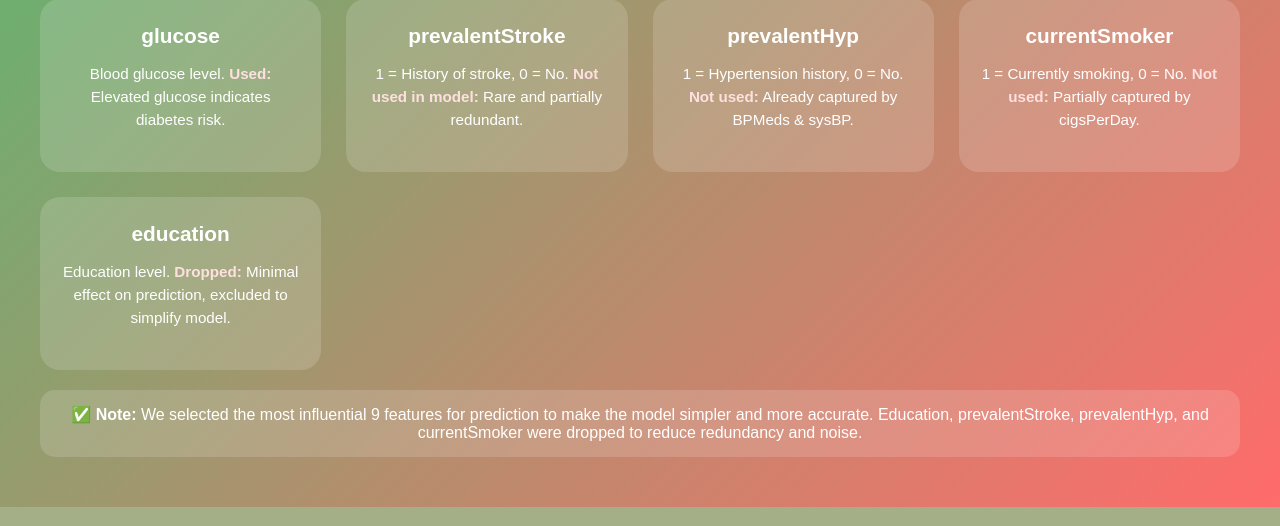
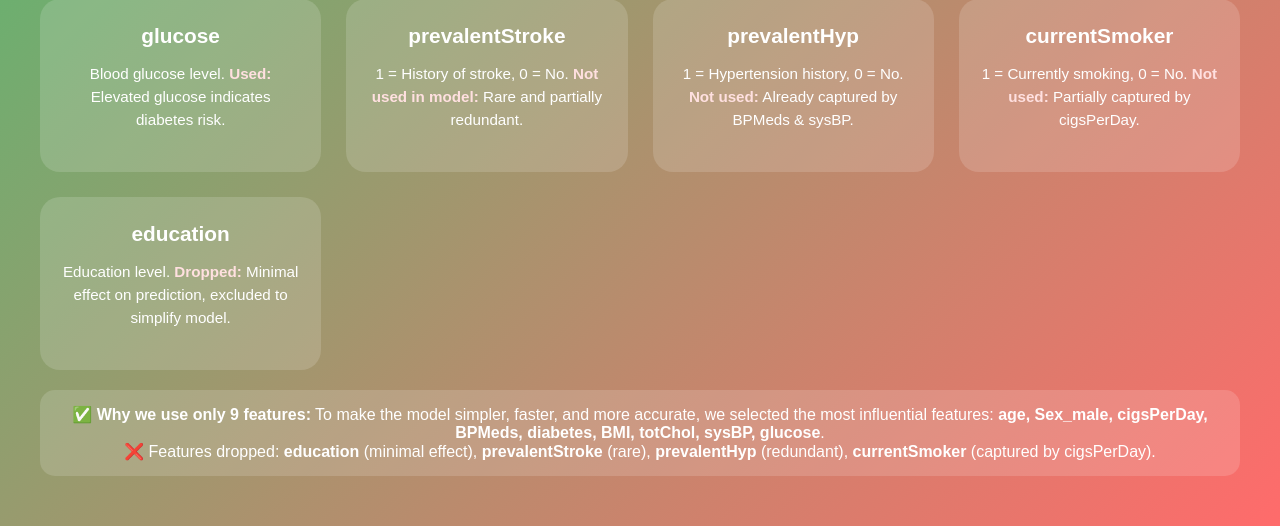
Before and after one commit to jashandeep032kaur-dot/heart-disease-prediction, a Flask app: page / in a window 1280 px wide. Shown: the part 779-1305 px from the top of the page. Run offline with Flask 3, Linux system fonts and the light colour scheme; parts of the project's set-up code (start-up, migrations or seed data) failed here and were passed over.

Commit message:
Update templates/index.html

```diff
--- a/templates/index.html
+++ b/templates/index.html
@@ -162,9 +162,9 @@
                 <p>Education level. <span class="important">Dropped:</span> Minimal effect on prediction, excluded to simplify model.</p>
             </div>
         </div>
-
         <div class="note">
-            ✅ <strong>Note:</strong> We selected the most influential 9 features for prediction to make the model simpler and more accurate. Education, prevalentStroke, prevalentHyp, and currentSmoker were dropped to reduce redundancy and noise.
+            ✅ <strong>Why we use only 9 features:</strong> To make the model simpler, faster, and more accurate, we selected the most influential features: <strong>age, Sex_male, cigsPerDay, BPMeds, diabetes, BMI, totChol, sysBP, glucose</strong>. <br>
+            ❌ Features dropped: <strong>education</strong> (minimal effect), <strong>prevalentStroke</strong> (rare), <strong>prevalentHyp</strong> (redundant), <strong>currentSmoker</strong> (captured by cigsPerDay).
         </div>
     </div>
 </body>
```
